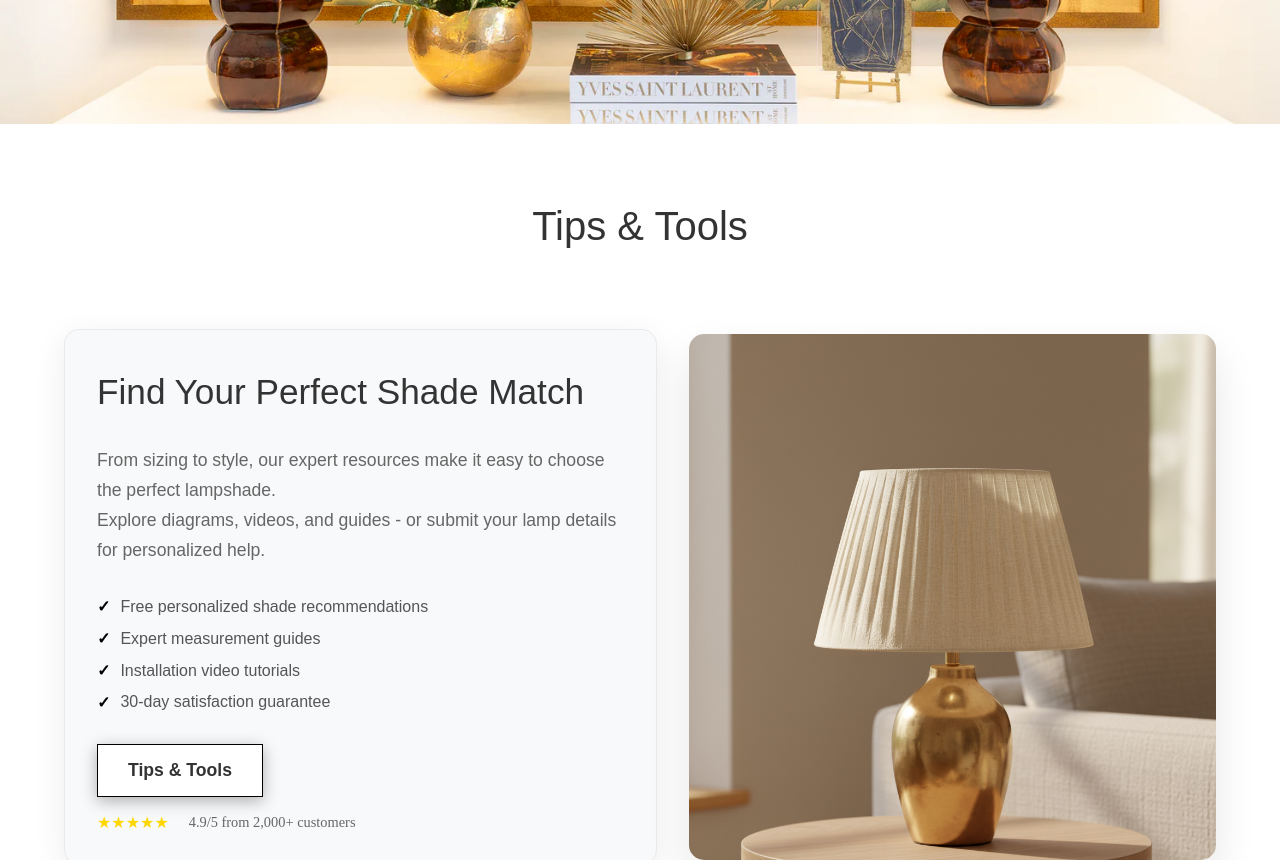
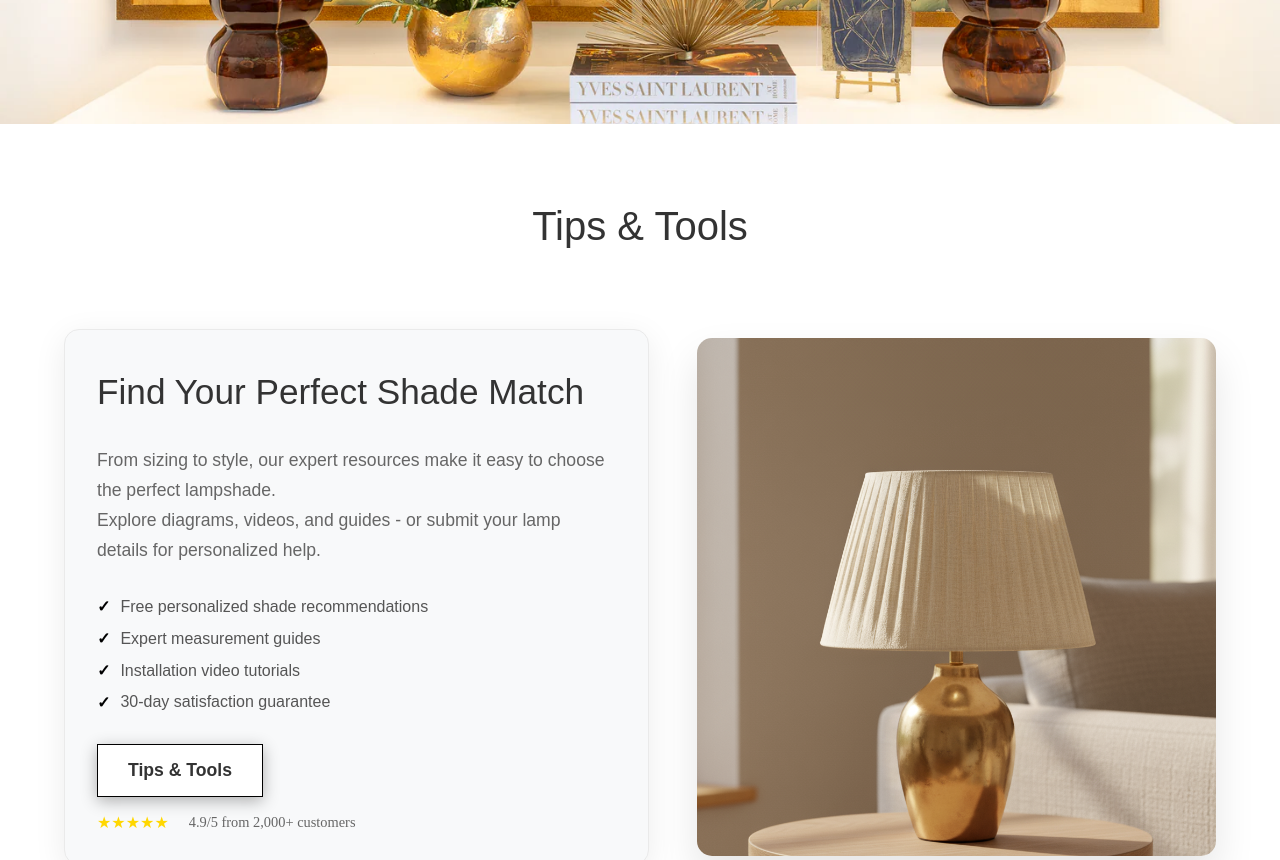
Before and after one commit to ErPing-CMS/Shade_Shop_Tools-Tips_Page, a plain HTML site: page index.html in a window 1280 px wide. Shown: the part 800-1660 px from the top of the page. Drawn offline with Linux system fonts and the light colour scheme.

Commit message:
update the all design

```diff
--- a/styles.css
+++ b/styles.css
@@ -419,6 +419,9 @@ header {
     position: relative;
     overflow: hidden;
     border-bottom: 1px solid #eaeaea;
+    display: flex;
+    flex-direction: column;
+    align-items: center;
 }
 
 .tips-tools-section::before {
@@ -428,9 +431,10 @@ header {
 .tips-tools-section .container {
     display: flex;
     align-items: center;
-    gap: 2rem;
+    gap: 3rem;
     position: relative;
     z-index: 2;
+    max-width: 1280px;
 }
 
 .tips-tools-content {
```
